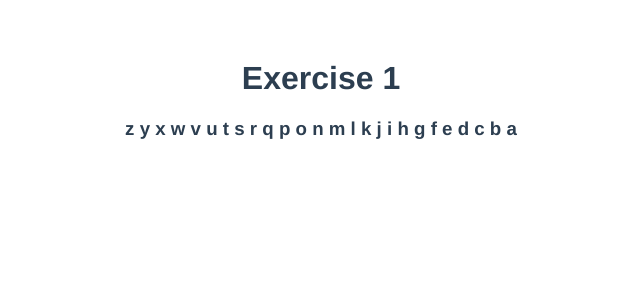
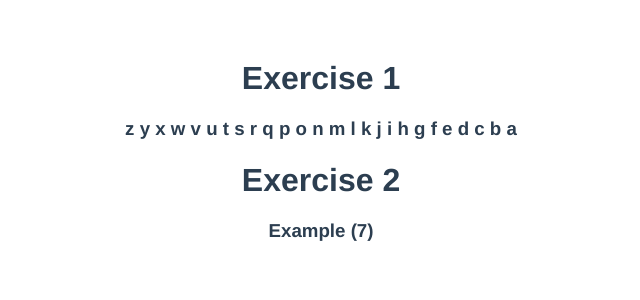
Before and after one commit to ukenny/vue-js-assignment-eleven, a Vue app: page / in a window 1280 px wide. Shown: the top 300 px of the page, without its empty margins (319-959 px from the left). Built offline with nearby package versions, Linux system fonts and the light colour scheme.

Commit message:
Finished exercise two

```diff
--- a/src/App.vue
+++ b/src/App.vue
@@ -4,9 +4,12 @@
     <!-- Build a local Filter which reverses the Text it is applied on -->
     <h1>Exercise 1</h1>
     <h3>{{ exerciseOneText | reverseText }}</h3>
+
     <!-- Exercise 2 -->
     <!-- Build a global Filter which counts the length of a word and it appends it -->
     <!-- Like this: "Test" => Gets Filtered to => "Test (4)" -->
+    <h1>Exercise 2</h1>
+    <h3>{{ exerciseTwoText | appendLength }}</h3>
 
     <!-- Exercise 3 -->
     <!-- Do the same as in Exercises 1 & 2, now with Computed Properties -->
@@ -21,7 +24,8 @@ export default {
   name: "app",
   data: function() {
     return {
-      exerciseOneText: "a b c d e f g h i j k l m n o p q r s t u v w x y z"
+      exerciseOneText: "a b c d e f g h i j k l m n o p q r s t u v w x y z",
+      exerciseTwoText: "Example"
     };
   },
   filters: {
--- a/src/main.js
+++ b/src/main.js
@@ -3,6 +3,11 @@ import App from "./App.vue";
 
 Vue.config.productionTip = false;
 
+Vue.filter("appendLength", function(value) {
+  value += ` (${value.length})`;
+  return value;
+});
+
 new Vue({
   render: h => h(App)
 }).$mount("#app");
```
